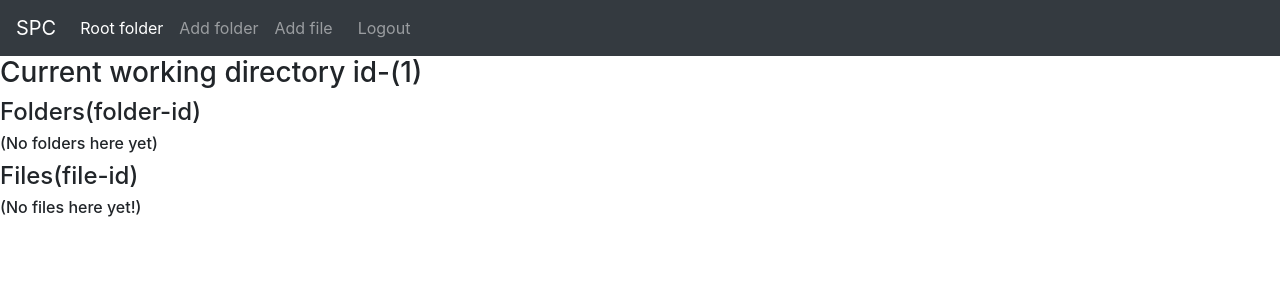
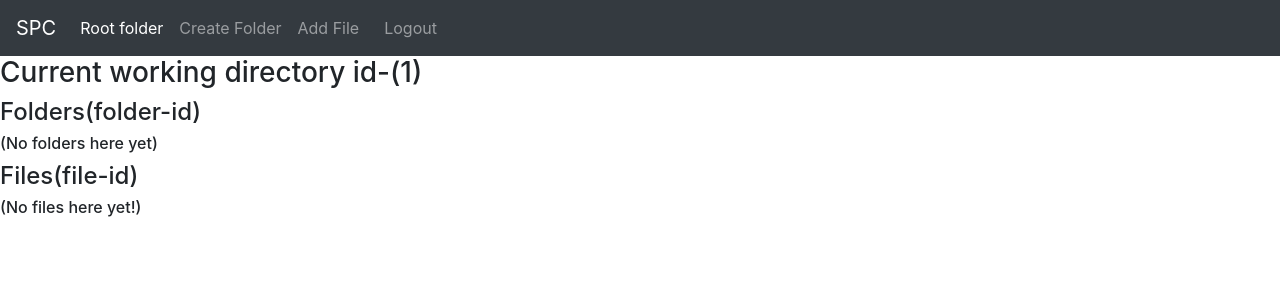
Before and after one commit to sailendrabathi/spc, a Django app: page /webclient/1/ in a window 1280 px wide. Shown: the top 300 px of the page. Run offline with Django 3.2, Linux system fonts and the light colour scheme; the visitor is signed in with stand-in values (Sample User, id 1); data that the repository does not hold is empty; some libraries are stand-ins or nearby versions.

Commit message:
changed button name in webclient

```diff
--- a/urls.txt
+++ b/urls.txt
@@ -1 +1 @@
-192.168.0.106:8000
+127.0.0.1:8000
--- a/webclient/templates/webclient/detail.html
+++ b/webclient/templates/webclient/detail.html
@@ -23,10 +23,10 @@ if ( window.history.replaceState ) {
             Root folder <span class="sr-only">(current)</span></a>
       </li>
       <li class="nav-item">
-        <a class="nav-link" href="{% url  'webclient:folder_add' folder_id%}">Add folder</a>
+        <a class="nav-link" href="{% url  'webclient:folder_add' folder_id%}">Create Folder</a>
       </li>
       <li class="nav-item">
-        <a class="nav-link" href="{% url  'webclient:file_add' folder_id%}">Add file</a>
+        <a class="nav-link" href="{% url  'webclient:file_add' folder_id%}">Add File</a>
       </li>
         <!-- <form class="navbar-form navbar-right" role="search" method="get" action="#">
         <div class="form-group">
```
